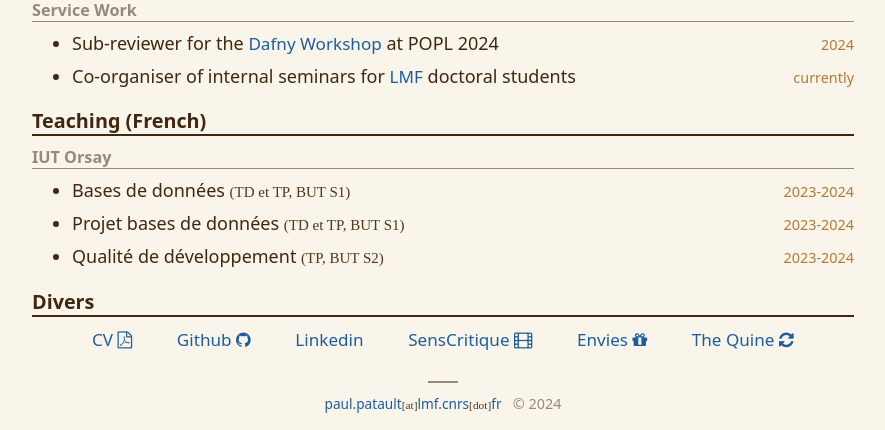
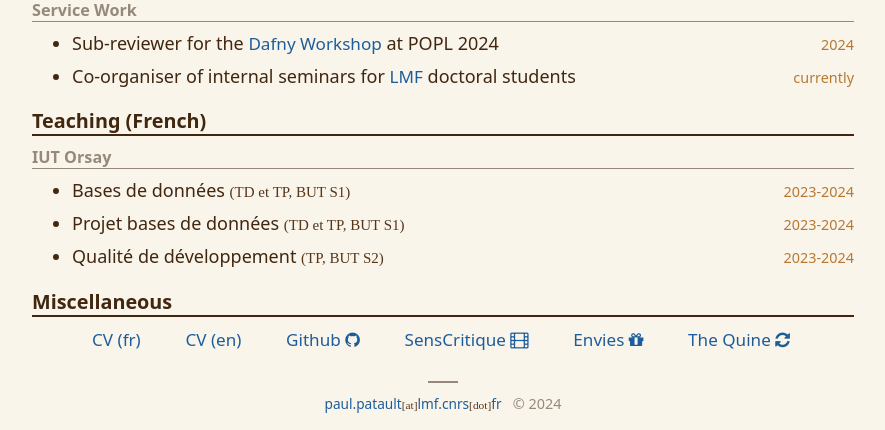
Before and after one commit to paulpatault/paulpatault.github.io, a Python web app: template html/templates/index.html in a window 1280 px wide. Shown: the part 764-1194 px from the top of the page, without its empty margins (197-1082 px from the left). Run offline with Jinja, Linux system fonts and the light colour scheme; the template is opened without the code that fills it, so the values that code supplies are empty; some libraries are stand-ins or nearby versions.

Commit message:
add english cv

```diff
--- a/html/templates/index.html
+++ b/html/templates/index.html
@@ -127,11 +127,11 @@
     </li>
 </ul> -->
 
-<h2>Divers</h2>
+<h2>Miscellaneous</h2>
 <ul class="inline">
-    <li><a target="_blank" href="./pdfs/cv.pdf">CV <i class="fa fa-file-pdf-o"></i></a></li>
+    <li><a target="_blank" href="./pdfs/cv.pdf">CV (fr)</a></li>
+    <li><a target="_blank" href="./pdfs/cv-en.pdf">CV (en)</a></li>
     <li><a target="_blank" href="https://www.github.com/paulpatault">Github <i class="fa fa-github"></i></a></li>
-    <li><a target="_blank" href="https://www.linkedin.com/in/paul-patault-83a72a212/">Linkedin</a></li>
     <li><a target="_blank" href="https://www.senscritique.com/PaulPatault">SensCritique <i class="fa fa-film"></i></a></li>
     <li><a href="./envies.html">Envies <i class="fa fa-gift"></i></a></li>
     <li><a href="./quine.html">The Quine <i class="fa fa-refresh"></i></a></li>
--- a/index.html
+++ b/index.html
@@ -156,11 +156,11 @@
     </li>
 </ul> -->
 
-<h2>Divers</h2>
+<h2>Miscellaneous</h2>
 <ul class="inline">
-    <li><a target="_blank" href="./pdfs/cv.pdf">CV <i class="fa fa-file-pdf-o"></i></a></li>
+    <li><a target="_blank" href="./pdfs/cv.pdf">CV (fr)</a></li>
+    <li><a target="_blank" href="./pdfs/cv-en.pdf">CV (en)</a></li>
     <li><a target="_blank" href="https://www.github.com/paulpatault">Github <i class="fa fa-github"></i></a></li>
-    <li><a target="_blank" href="https://www.linkedin.com/in/paul-patault-83a72a212/">Linkedin</a></li>
     <li><a target="_blank" href="https://www.senscritique.com/PaulPatault">SensCritique <i class="fa fa-film"></i></a></li>
     <li><a href="./envies.html">Envies <i class="fa fa-gift"></i></a></li>
     <li><a href="./quine.html">The Quine <i class="fa fa-refresh"></i></a></li>
```
Also changed, not shown: 1 other file.
